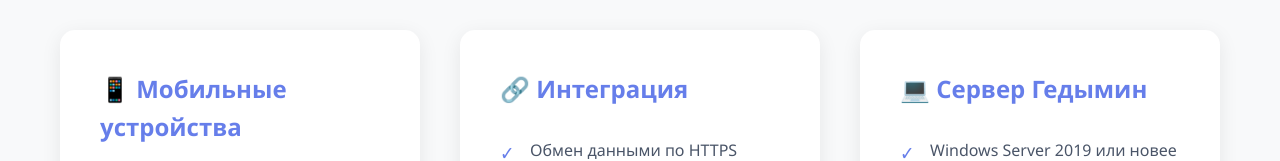
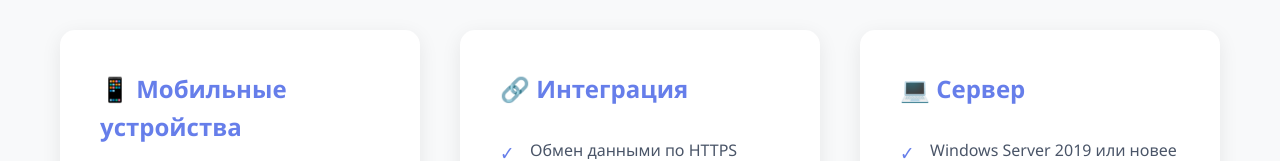
Before and after one commit to trigalina/gdmn-sklad, a plain HTML site: page index.html in a window 1280 px wide. Shown: the part 2564-2725 px from the top of the page. Drawn offline with Linux system fonts and the light colour scheme.

Commit message:
Update index.html

```diff
--- a/index.html
+++ b/index.html
@@ -465,7 +465,7 @@
                 </div>
 
                 <div class="tech-card">
-                    <h3>💻 Сервер Гедымин</h3>
+                    <h3>💻 Сервер</h3>
                     <ul>
                         <li>Windows Server 2019 или новее</li>
                         <li>От 64 GB оперативной памяти</li>
```
